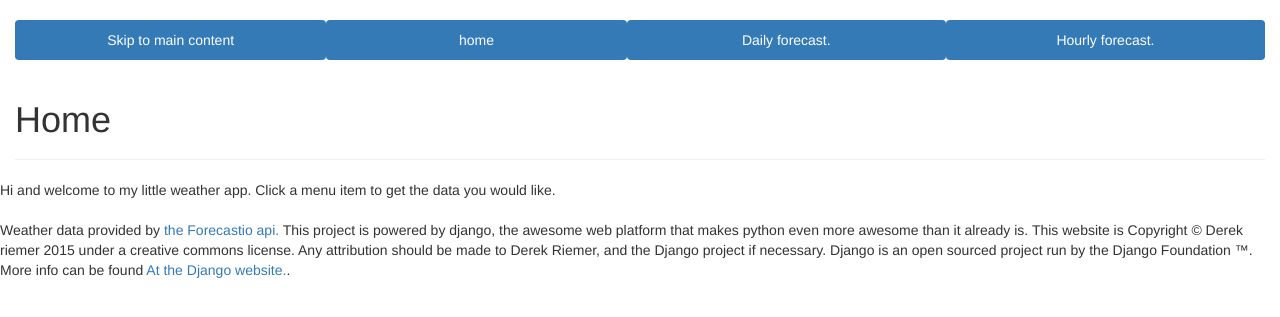
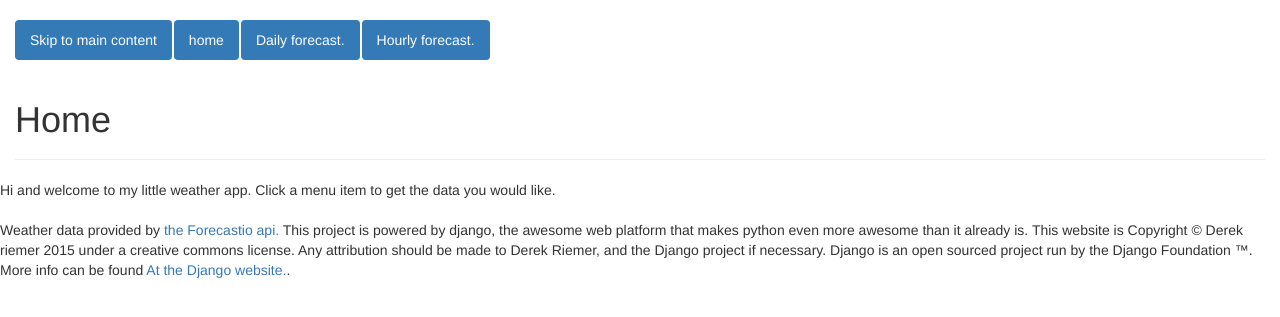
Before and after one commit to derekriemer/derek-django, a Django app: page /weather/ in a window 1280 px wide. Shown: the top 317 px of the page. Run offline with Django 3.2, Linux system fonts and the light colour scheme; some libraries are stand-ins or nearby versions.

Commit message:
more css fixes maybe, I added some margin and other things.

```diff
--- a/get_weather/templates/get_weather/base.htm
+++ b/get_weather/templates/get_weather/base.htm
@@ -19,7 +19,7 @@ table, div {
     margin : 20px;
 }
 
-table {
+td, th {
     text-align:center;
 }
 </style>
--- a/get_weather/templates/get_weather/menu.htm
+++ b/get_weather/templates/get_weather/menu.htm
@@ -1,5 +1,5 @@
 <nav>
-<ul class="nav nav-pills nav-justified">
+<ul class="nav nav-pills">
 <li role="presentation" class="active"> <a href="#skip"> Skip to main content</a> </li>
 <li role="presentation" class="active"> <a href={% url 'weather:home' %}>home</a> </li>
 <li role="presentation" class="active"> <a href={% url 'weather:daily' %}> Daily forecast.</a> </li>
```
